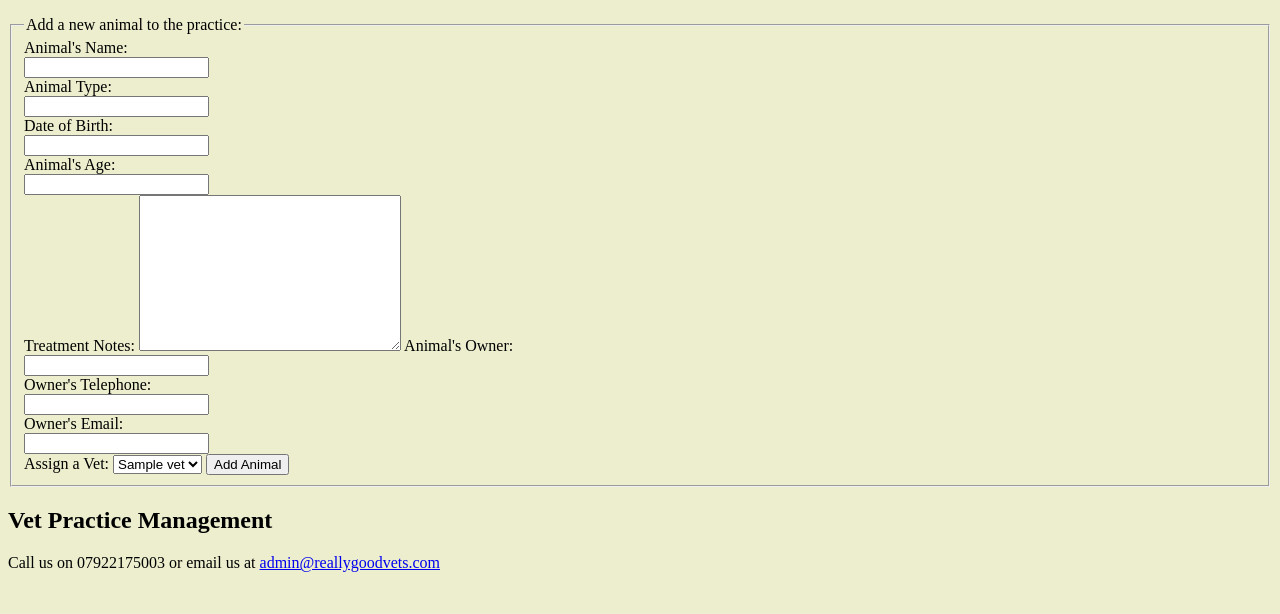
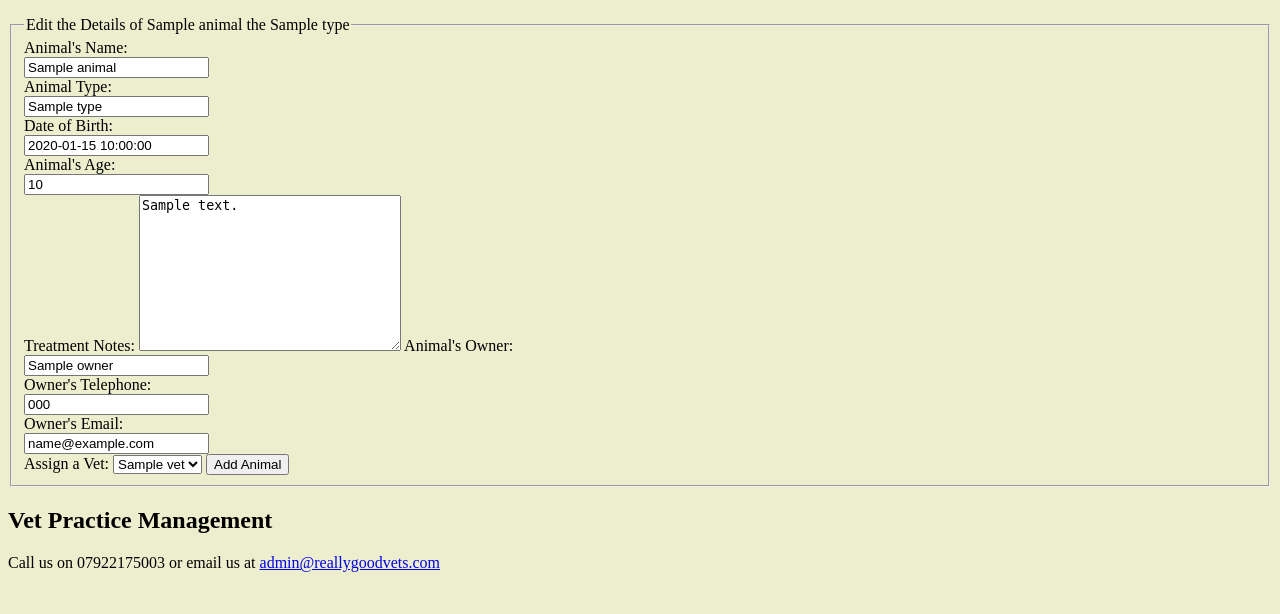
Before and after one commit to jonnystv/Project_01_Vet_Management_App, a Flask app: template templates/animals/edit.html in a window 1280 px wide. Shown: the part 186-800 px from the top of the page. Run offline with Flask 2, Linux system fonts and the light colour scheme; the template is opened without the code that fills it: most values are stand-ins (such as "Sample title", 1, 10 or a date in 2020).

Commit message:
route and html form for edit animal added

```diff
--- a/controllers/animals_controller.py
+++ b/controllers/animals_controller.py
@@ -44,6 +44,12 @@ def add_animal():
     animal_repository.save(animal)
     return redirect("/animals")
 
+@animals_blueprint.route("/animals/<id>/edit")
+def edit_animal(id):
+    animal = animal_repository.select(id)
+    vets = vet_repository.select_all()
+    return render_template('/animals/edit.html', animal=animal, vets=vets)
+
 @animals_blueprint.route("/animals/<id>/delete", methods=['POST'])
 def delete_animal(id):
     animal_repository.delete(id)
--- a/templates/animals/edit.html
+++ b/templates/animals/edit.html
@@ -1,36 +1,36 @@
 {% extends 'base.html' %} {% block content %}
 
-<form action="/animals/new" method="POST">
+<form action="/animals/{{animal.id}}" method="POST">
     <fieldset>
-        <legend>Add a new animal to the practice:</legend>
+        <legend>Edit the Details of {{animal.name}} the {{animal.type}}</legend>
         <label for="name">Animal's Name:</label><br>
-        <input type="text" id="name" name="name"><br>
+        <input type="text" id="name" name="name" value="{{animal.name}}"><br>
 
         <label for="type">Animal Type:</label><br>
-        <input type="text" id="type" name="type"><br>
+        <input type="text" id="type" name="type" value="{{animal.type}}"><br>
 
         <label for="dob">Date of Birth:</label><br>
-        <input type="text" id="dob" name="dob"><br>
+        <input type="text" id="dob" name="dob" value="{{animal.dob}}"><br>
 
         <label for="age">Animal's Age:</label><br>
-        <input type="text" id="age" name="age"><br>
+        <input type="text" id="age" name="age" value="{{animal.age}}"><br>
 
         <label for="notes">Treatment Notes:</label>
-        <textarea name="notes" id="notes" cols="30" rows="10"></textarea>
+        <textarea name="notes" id="notes" cols="30" rows="10">{{animal.notes}}</textarea>
 
         <label for="owner">Animal's Owner:</label><br>
-        <input type="text" id="owner" name="owner"><br>
+        <input type="text" id="owner" name="owner" value="{{animal.owner}}"><br>
 
         <label for="owner_tel">Owner's Telephone:</label><br>
-        <input type="text" id="owner_tel" name="owner_tel"><br>
+        <input type="text" id="owner_tel" name="owner_tel" value="{{animal.owner_tel}}"><br>
 
         <label for="owner_email">Owner's Email:</label><br>
-        <input type="text" id="owner_email" name="owner_email"><br>
+        <input type="text" id="owner_email" name="owner_email" value="{{animal.owner_email}}"><br>
 
         <label for="vet_id">Assign a Vet:</label>
-        <select id="vet_id" name="vet_id" size="1">
+        <select id="vet" name="vet_id" size="1">
             {% for vet in vets %}
-            <option value="{{vet_id}}">{{animal.vet.name}}</option>
+            <option value="{{vet.id}}" {% if vet.id == animal.vet.name %} selected {% endif %}>{{vet.name}}</option>
             {% endfor %}
         </select>
 
--- a/templates/animals/index.html
+++ b/templates/animals/index.html
@@ -42,7 +42,7 @@
     </tr>
     <tr>
         <th>Actions:</th>
-        <td><a href="#">EDIT ANIMAL</a>
+        <td><a href="/animals/{{ animal.id }}/edit">EDIT ANIMAL</a>
             <form action="/animals/{{animal.id}}/delete" method="POST">
                 <button type="submit" value="delete">DELETE ANIMAL</button>
             </form>
--- a/templates/animals/show.html
+++ b/templates/animals/show.html
@@ -41,7 +41,7 @@
     </tr>
     <tr>
         <th>Actions:</th>
-        <td><a href="#">EDIT ANIMAL</a>
+        <td><a href="/animals/{{ animal.id }}/edit">EDIT ANIMAL</a>
             <form action="/animals/{{animal.id}}/delete" method="POST">
                 <button type="submit" value="delete">DELETE ANIMAL</button>
             </form>
--- a/templates/index.html
+++ b/templates/index.html
@@ -29,7 +29,7 @@
         </tr>
         <tr>
             <th>Actions:</th>
-            <td><a href="#">EDIT ANIMAL</a>
+            <td><a href="/animals/{{ animal.id }}/edit">EDIT ANIMAL</a>
                 <form action="/animals/{{animal.id}}/delete" method="POST">
                     <button type="submit" value="delete">DELETE ANIMAL</button>
                 </form>
```
